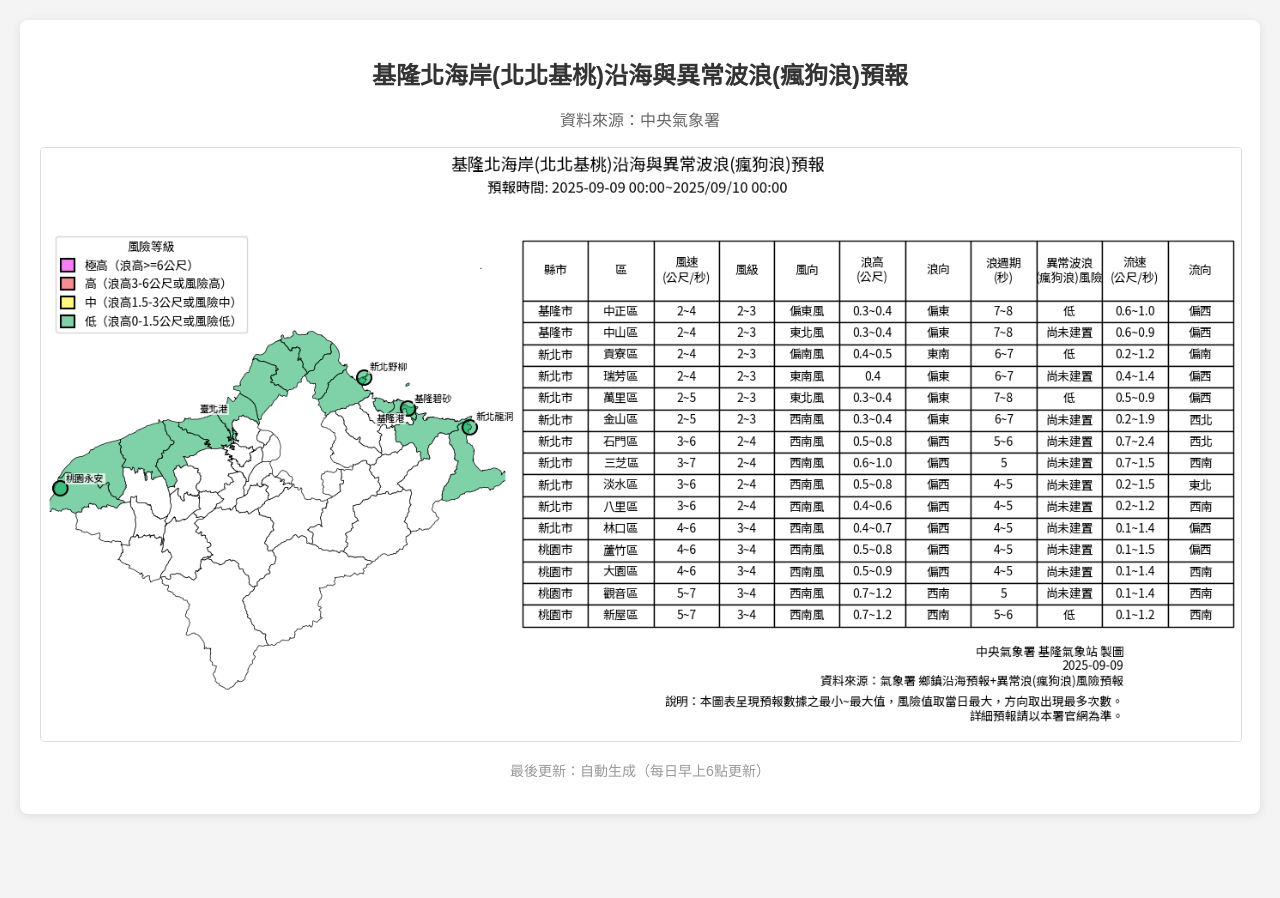
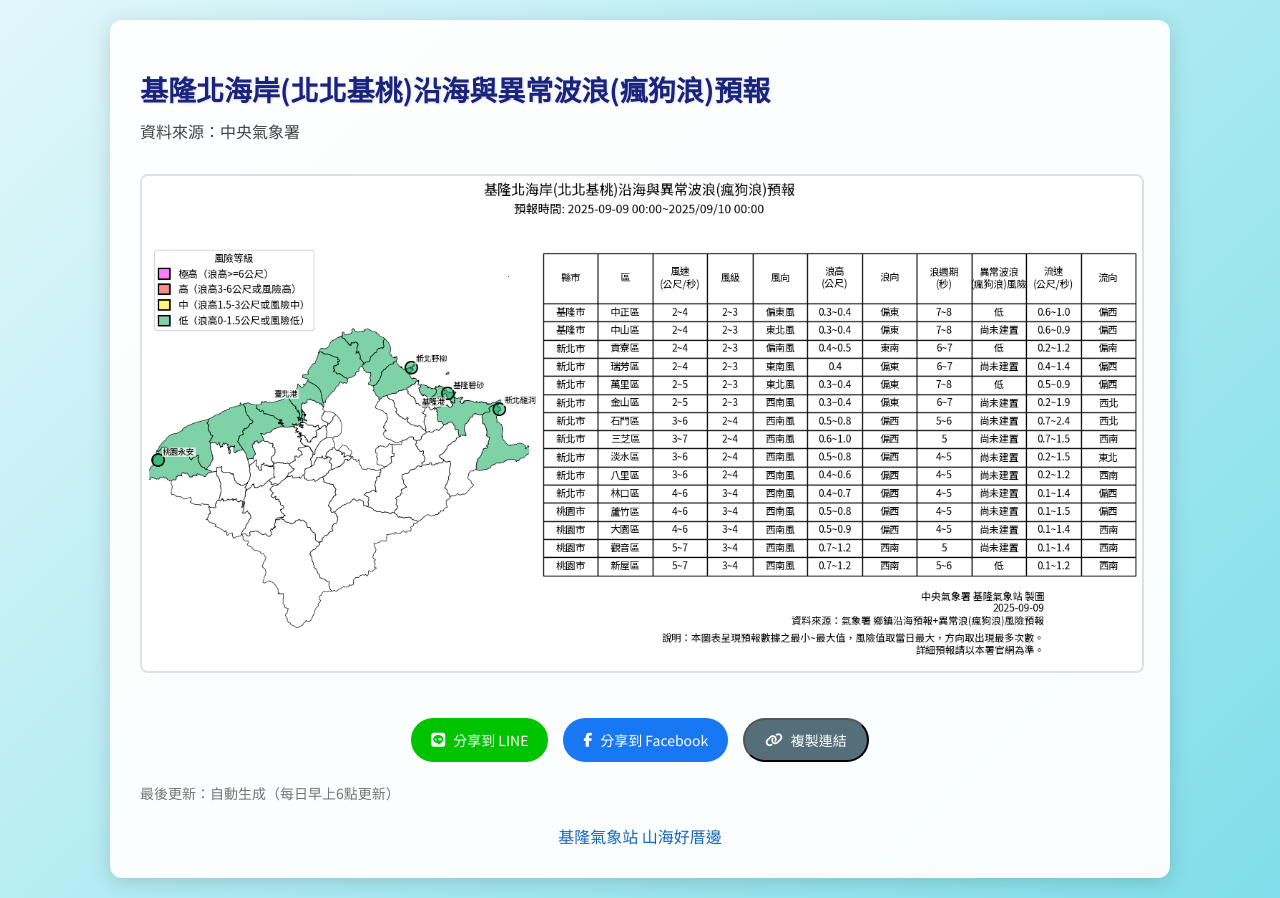
Before and after one commit to keelungcwa/CWA_Waverisk, a plain HTML site: page index.html in a window 1280 px wide. Before the commit the page ends 834 px from the top, so only its background shows below. Drawn offline with Linux system fonts and the light colour scheme.

Commit message:
Update index.html

```diff
--- a/index.html
+++ b/index.html
@@ -4,39 +4,115 @@
     <meta charset="UTF-8">
     <meta name="viewport" content="width=device-width, initial-scale=1.0">
     <title>基隆北海岸天氣與波浪風險預報</title>
+    <link href="https://fonts.googleapis.com/css2?family=Noto+Sans+TC:wght@400;700&display=swap" rel="stylesheet">
     <style>
         body {
             font-family: 'Noto Sans TC', Arial, sans-serif;
-                 text-align: center;
-                 background-color: #f4f4f4;
             margin: 0;
-                 padding: 20px;
+            padding: 0;
+            background: linear-gradient(135deg, #e0f7fa 0%, #80deea 100%);
+            min-height: 100vh;
+            display: flex;
+            justify-content: center;
+            align-items: center;
         }
         .container {
-                 max-width: 1200px;
-                 margin: 0 auto;
-                 background: white;
-                 padding: 20px;
-                 border-radius: 8px;
-                 box-shadow: 0 2px 10px rgba(0,0,0,0.1);
+            max-width: 1000px;
+            margin: 20px;
+            background: rgba(255, 255, 255, 0.95);
+            padding: 30px;
+            border-radius: 12px;
+            box-shadow: 0 4px 20px rgba(0, 0, 0, 0.15);
+            transition: transform 0.3s ease;
+        }
+        .container:hover {
+            transform: translateY(-5px);
+        }
+        h1 {
+            color: #1a237e;
+            font-size: 28px;
+            margin-bottom: 10px;
+            text-shadow: 1px 1px 2px rgba(0, 0, 0, 0.1);
+        }
+        p {
+            font-size: 16px;
+            color: #424242;
+            line-height: 1.6;
+            margin: 10px 0;
+        }
+        .last-updated {
+            font-size: 14px;
+            color: #757575;
+            margin-top: 20px;
         }
         img {
             max-width: 100%;
             height: auto;
-                 border: 1px solid #ddd;
-                 border-radius: 4px;
+            border-radius: 8px;
+            border: 2px solid #e0e0e0;
+            margin: 20px 0;
+            transition: transform 0.3s ease;
+        }
+        img:hover {
+            transform: scale(1.02);
+        }
+        .share-buttons {
+            display: flex;
+            justify-content: center;
+            gap: 15px;
+            margin-top: 20px;
+        }
+        .share-button {
+            display: inline-flex;
+            align-items: center;
+            padding: 10px 20px;
+            border-radius: 25px;
+            text-decoration: none;
+            color: white;
+            font-size: 14px;
+            font-weight: 500;
+            transition: background-color 0.3s ease, transform 0.2s ease;
+            cursor: pointer;
+        }
+        .share-button:hover {
+            transform: translateY(-2px);
+        }
+        .line-share {
+            background-color: #00c300;
+        }
+        .facebook-share {
+            background-color: #1877f2;
+        }
+        .copy-link {
+            background-color: #546e7a;
+        }
+        .share-button i {
+            margin-right: 8px;
+        }
+        .footer-link {
+            text-align: center;
+            margin-top: 20px;
+        }
+        .footer-link a {
+            color: #1565c0;
+            text-decoration: none;
+            font-weight: 500;
+        }
+        .footer-link a:hover {
+            text-decoration: underline;
+        }
+        @media (max-width: 600px) {
+            .container {
+                margin: 10px;
+                padding: 20px;
             }
             h1 {
-                 color: #333;
                 font-size: 24px;
             }
-             p {
-                 font-size: 16px;
-                 color: #666;
+            .share-button {
+                padding: 8px 15px;
+                font-size: 12px;
             }
-             .last-updated {
-                 font-size: 14px;
-                 color: #999;
         }
     </style>
 </head>
@@ -45,7 +121,33 @@
         <h1>基隆北海岸(北北基桃)沿海與異常波浪(瘋狗浪)預報</h1>
         <p>資料來源：中央氣象署</p>
         <img src="images/CWA_waverisk.png" alt="天氣預報圖表" onerror="this.src='images/CWA_waverisk.png'; this.alt='圖表載入中...'">
+        <div class="share-buttons">
+            <a href="https://line.me/R/msg/text/?基隆北海岸天氣與波浪風險預報%0D%0Ahttps://keelungcwa.github.io/keelungcwa/" class="share-button line-share" target="_blank">
+                <i class="fab fa-line"></i> 分享到 LINE
+            </a>
+            <a href="https://www.facebook.com/sharer/sharer.php?u=https://keelungcwa.github.io/keelungcwa/" class="share-button facebook-share" target="_blank">
+                <i class="fab fa-facebook-f"></i> 分享到 Facebook
+            </a>
+            <button class="share-button copy-link" onclick="copyToClipboard()">
+                <i class="fas fa-link"></i> 複製連結
+            </button>
+        </div>
         <p class="last-updated">最後更新：自動生成（每日早上6點更新）</p>
+        <div class="footer-link">
+            <a href="https://keelungcwa.github.io/keelungcwa/" target="_blank">基隆氣象站 山海好厝邊</a>
         </div>
+    </div>
+    <script src="https://kit.fontawesome.com/a076d05399.js" crossorigin="anonymous"></script>
+    <script>
+        function copyToClipboard() {
+            const url = 'https://keelungcwa.github.io/keelungcwa/';
+            navigator.clipboard.writeText(url).then(() => {
+                alert('連結已複製到剪貼簿！');
+            }).catch(err => {
+                console.error('複製失敗:', err);
+                alert('複製連結失敗，請手動複製。');
+            });
+        }
+    </script>
 </body>
 </html>
```
Lines whose indentation alone changed are shown as unchanged.
